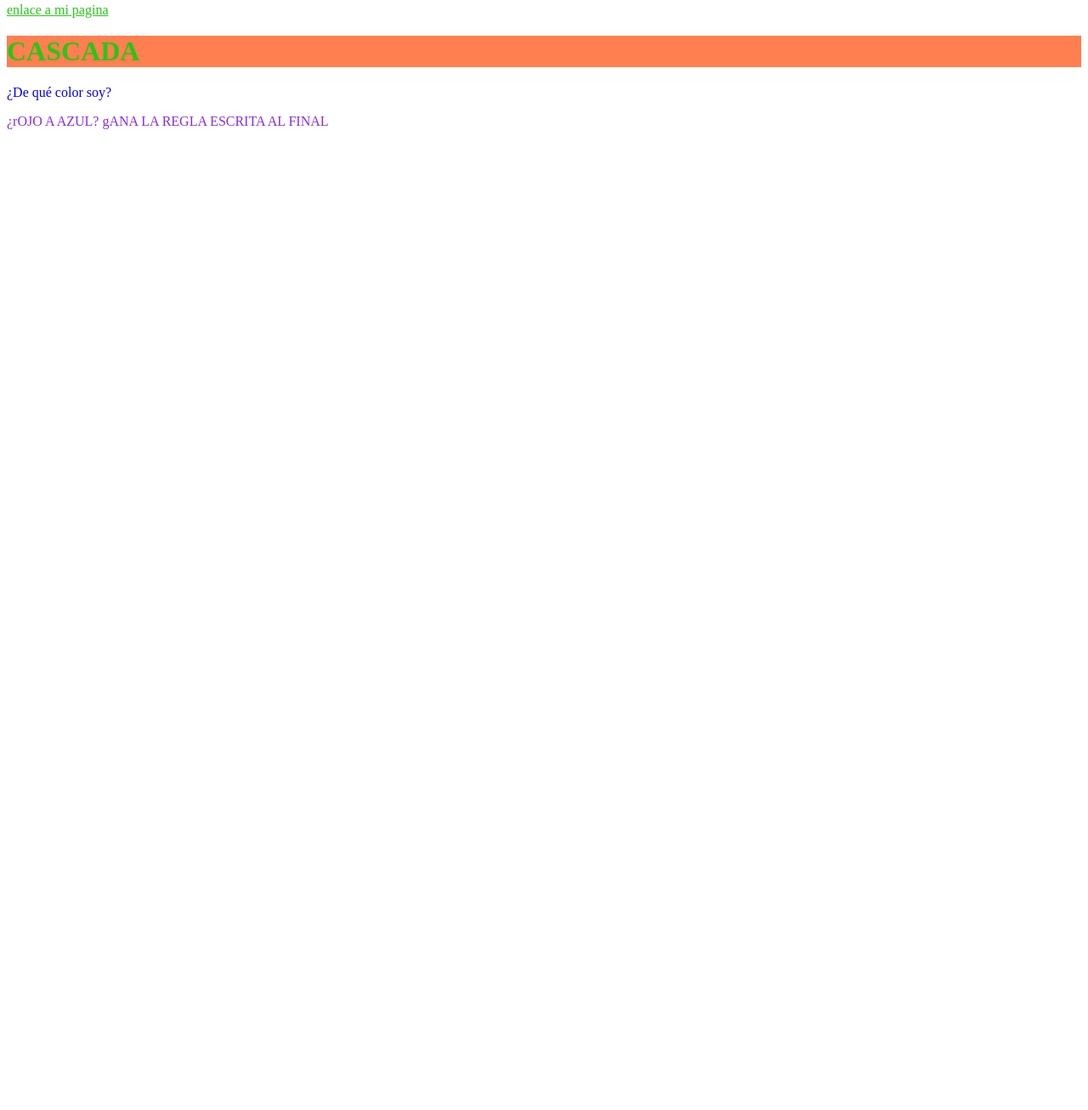
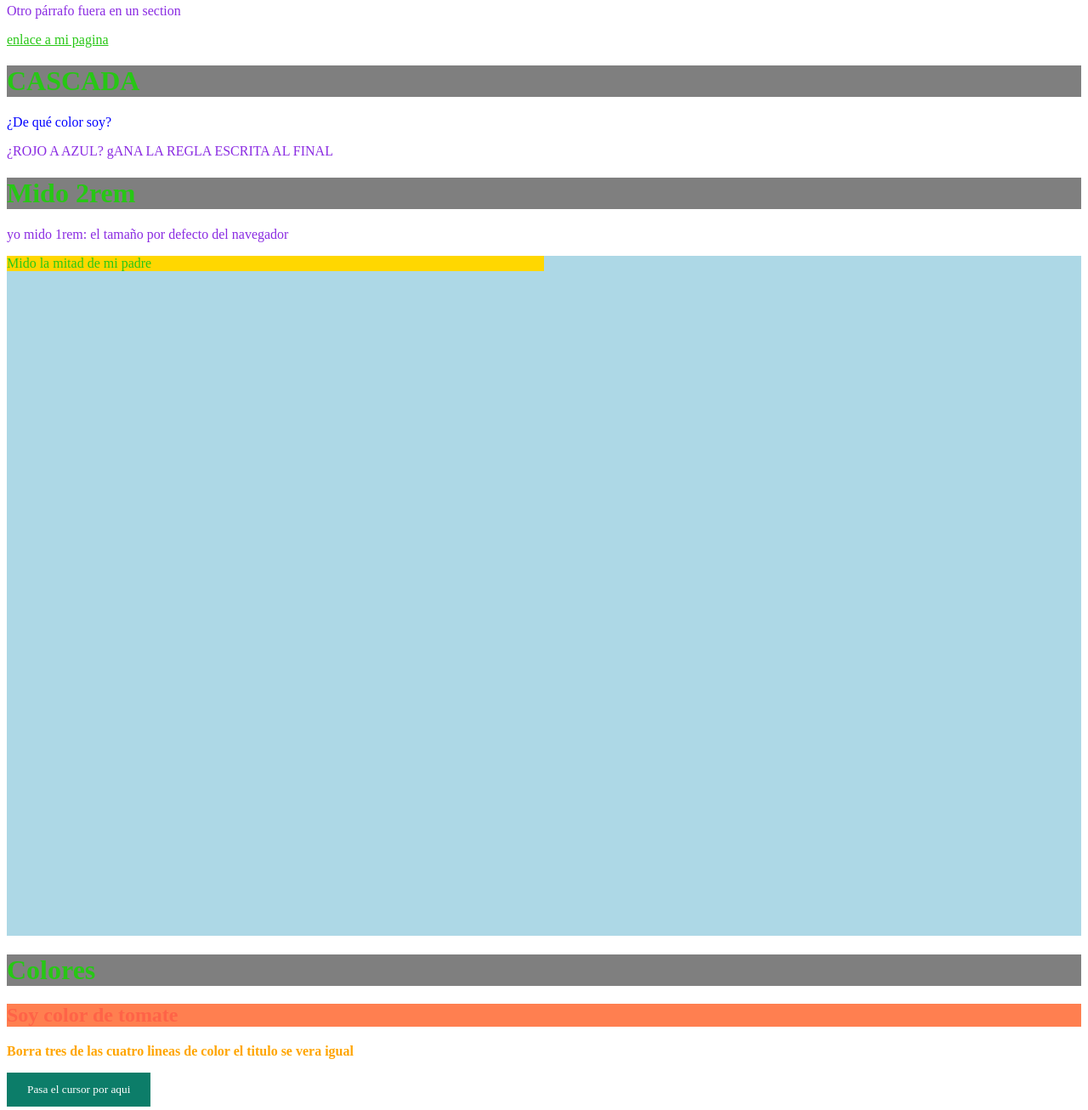
Before and after one commit to ThynTaN/bootcamp-frontend-python-lmv, a plain HTML site: page semana02/dia02-01-css_teoria_pseudoclases/index.html in a window 1280 px wide. Shown: the part 575-1881 px from the top of the page at 85% size. Before the commit the page ends 800 px from the top, so only its background shows below. Drawn offline with Linux system fonts and the light colour scheme.

Commit message:
semana02, dia02, css teoria

```diff
--- a/semana02/dia02-01-css_teoria_pseudoclases/index.html
+++ b/semana02/dia02-01-css_teoria_pseudoclases/index.html
@@ -84,7 +84,7 @@
             font-family: inherit;
         }
 
-        /* Cascada */
+        /* Cascada - decide que estilo gana cuando hay conflictos, depende del orden, especificado y herencia*/
 
         header {
             color: green;
@@ -105,6 +105,41 @@
         p {
             color: blueviolet /* Gana esta */
         }
+
+        /* Unidades de medida */
+        /*
+        Absolutas: px, cm, in -> siempre miden lo mismo
+        Relativas: em, rem, %, vw, vh (+ modernas y flexibles) -> siempre depende de otra medida */
+        h1 {
+            font-size: 2rem;
+        }
+        .portada {
+            height: 100vh; /* todo el alto de la ventana */
+            background-color: lightblue;
+        }
+        .caja {
+            width: 50%;
+            background-color: gold;
+        }
+
+        h2  {
+            color: tomato;
+            color: #ff6347;
+            color: rgb(255, 99, 71);
+            color: hsl(9,100%,64%);
+        }
+
+        /* TExto y tamaño del boton; el color de fondo lo pone el CSS de la leccion*/
+        button {color: white; padding: 12px 24px; border: none;}
+        button  { background-color: hsl(169, 82%, 27%);}
+        button:hover    {background-color: hsl(169, 82%, 20%);}
+
+        /* Transparencia */
+
+        h1  {
+            background-color: rgba(0, 0, 0, 0.5);
+        }
+
     </style>
 </head>
 <body>
@@ -135,6 +170,17 @@
     </section>
     <h1> CASCADA </h1>
     <header id="cabecera" class="texto">¿De qué color soy?</header>
-    <P>¿rOJO A AZUL? gANA LA REGLA ESCRITA AL FINAL</P>
+    <P>¿ROJO A AZUL? gANA LA REGLA ESCRITA AL FINAL</P>
+
+    <h1>Mido 2rem</h1>
+    <p>yo mido 1rem: el tamaño por defecto del navegador</p>
+    <section class="portada">
+        <div class="caja">Mido la mitad de mi padre</div>
+    </section>
+
+        <h1>Colores </h1>
+        <h2>Soy color de tomate </h2>
+        <p>Borra tres de las cuatro lineas de color el titulo se vera igual</p>
+        <button>Pasa el cursor por aqui</button>
 </body>
 </html>
```
